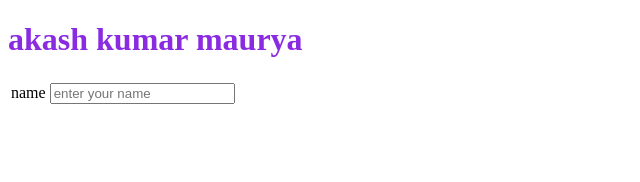
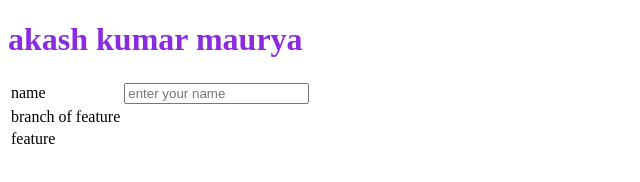
Before and after one commit to akashmaurya0/boot, a plain HTML site: page index.html in a window 1280 px wide. Shown: the whole page, without its empty margins (0-640 px from the left). Drawn offline with Linux system fonts and the light colour scheme.

Commit message:
ffeature added

```diff
--- a/index.html
+++ b/index.html
@@ -13,6 +13,8 @@
             <td>name</td>
             <td><input type="text" name="name" id="username" placeholder="enter your name"></td>
         </tr>
+        <tr><td>branch of feature</td></tr>
+        <tr><td>feature</td></tr>
     </table>
 </body>
 </html>
```
